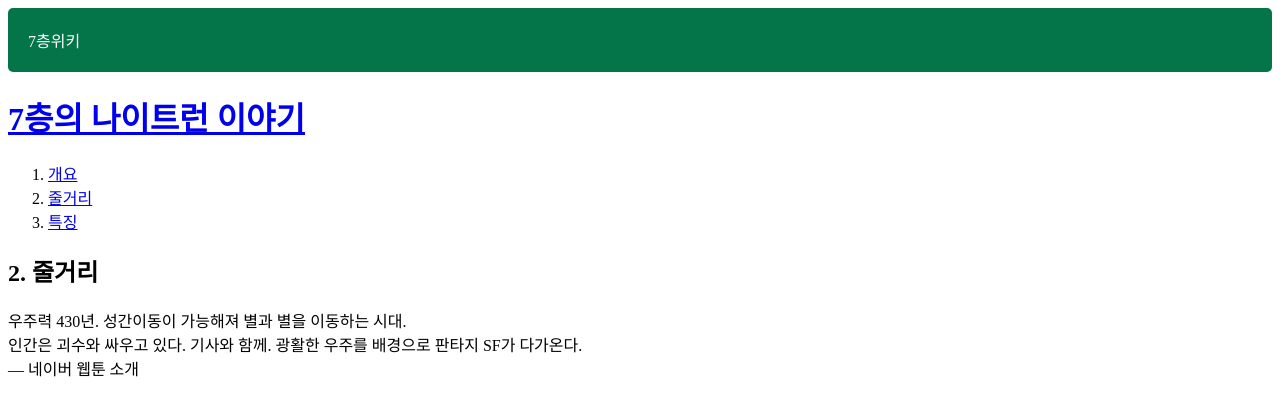
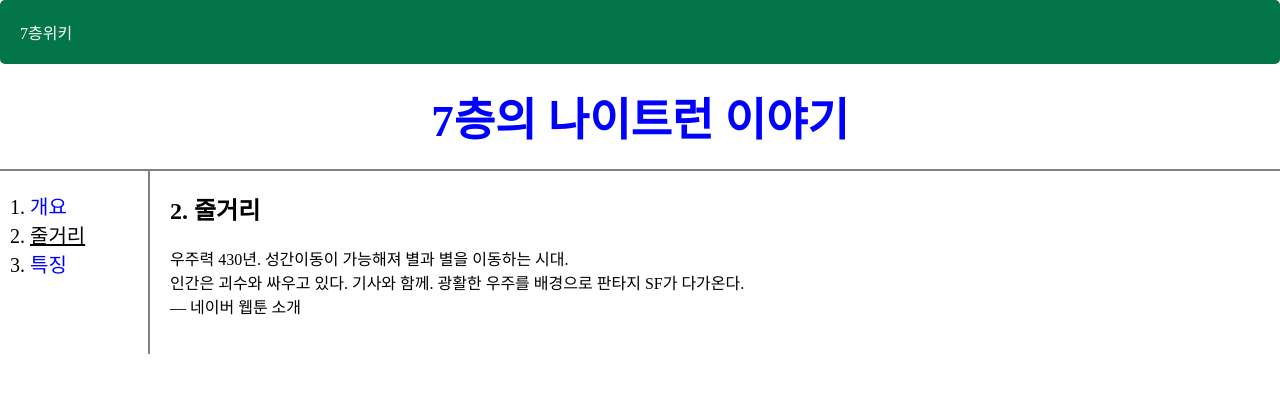
Before and after one commit to yharam00/website1, a plain HTML site: page 2.html in a window 1280 px wide. Drawn offline with Linux system fonts and the light colour scheme.

Commit message:
수정4
css 적용

```diff
--- a/2.html
+++ b/2.html
@@ -13,18 +13,63 @@
     <title>나이트런 - 줄거리</title>
     <meta charset="utf-8">
     <link rel="stylesheet" href="main.css">
+    <style>
+        body {
+            margin: 0px;
+        }
+        a {
+            color:blue;
+            text-decoration: none;
+        }
+        h1 {
+            font-size: 45px;
+            text-align: center;
+            border-bottom: 2px solid gray;
+            padding: 20px;
+            margin: 0px;
+        }
+        #grid ol {
+            border-right: 2px solid gray;
+            padding: 20px;
+            padding-left: 30px;
+            margin: 0px;
+
+        }
+        li {
+            font-size: 20px;
+        }
+        #grid {
+            display: grid;
+            grid-template-columns: 150px 1fr;
+        }
+        #text {
+            padding: 20px;
+        }
+        @media(max-width:650px){
+            #grid {
+            display: block;
+        }
+            #grid ol {
+            border-right: none;
+        }
+    }
+    </style>
 </head>
 <body>
     <div class="top-box" id="top-box">7층위키</div>
     <h1><a href="index.html">7층의 나이트런 이야기</a></h1>
+    <div id="grid">
         <ol>
             <li><a href="1.html">개요</a></li>
-        <li><a href="2.html">줄거리</a></li>
+            <li><a href="2.html" style="color:black; text-decoration:underline;">줄거리</a></li>
             <li><a href="3.html">특징</a></li>
         </ol>
-    <h2>2. 줄거리</h2>
+        <div id="text">
+            <h2 style="margin-top: 0px;">2. 줄거리</h2>
             <p>우주력 430년. 성간이동이 가능해져 별과 별을 이동하는 시대. <br>
                 인간은 괴수와 싸우고 있다. 기사와 함께. 광활한 우주를 배경으로 판타지 SF가 다가온다. <br>
                 — 네이버 웹툰 소개</p>
+        </div>
+    </div>
 </body>
 </html>
--- /dev/null
+++ b/style.css
@@ -0,0 +1,39 @@
+body {
+    margin: 0px;
+}
+a {
+    color:blue;
+    text-decoration: none;
+}
+h1 {
+    font-size: 45px;
+    text-align: center;
+    border-bottom: 2px solid gray;
+    padding: 20px;
+    margin: 0px;
+}
+#grid ol {
+    border-right: 2px solid gray;
+    padding: 20px;
+    padding-left: 30px;
+    margin: 0px;
+
+}
+li {
+    font-size: 20px;
+}
+#grid {
+    display: grid;
+    grid-template-columns: 150px 1fr;
+}
+#text {
+    padding: 20px;
+}
+@media(max-width:650px){
+    #grid {
+    display: block;
+}
+    #grid ol {
+    border-right: none;
+}
+}
```
Also changed, not shown: 1.html (+8 -3 lines), 3.html (+7 -2 lines), index.html (+29 -3 lines). Lines whose indentation alone changed are shown as unchanged.
